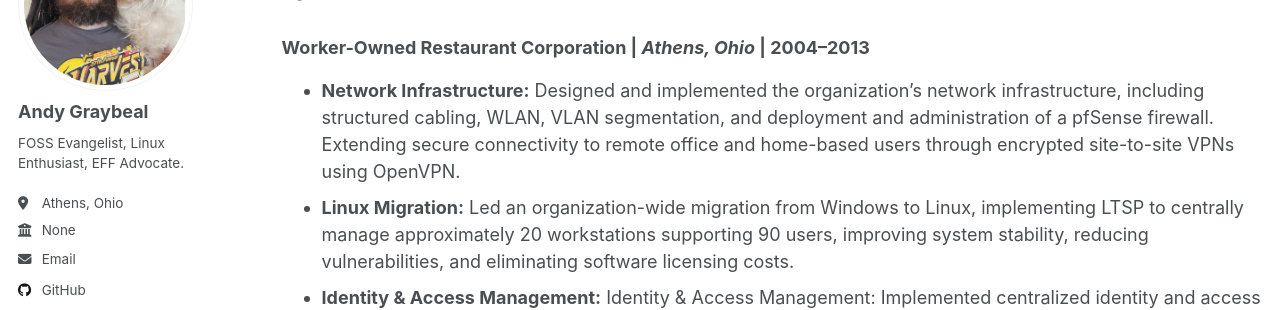
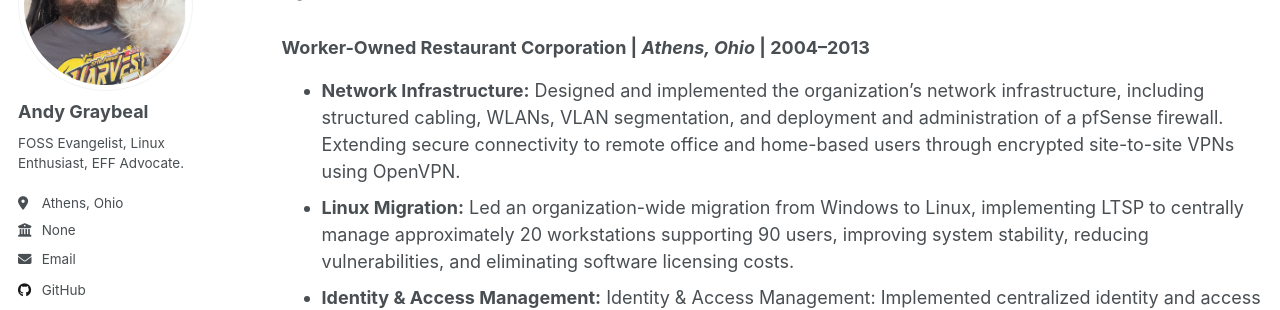
Before and after one commit to andy-graybeal/andy-graybeal.github.io, a Jekyll site: the page built from _pages/resume.md, in a window 1280 px wide and 900 px high, scrolled down 312 px. Shown: the part 180-490 px from the top of the window. Built offline with Jekyll 4.4.1, drawn with Linux system fonts in a browser that asks for light colours; a script that is not in the unit is left out.

Commit message:
Fix typo in resume.md for WLANs
Corrected formatting of WLAN to WLANs in the network infrastructure section.

```diff
--- a/_pages/resume.md
+++ b/_pages/resume.md
@@ -21,7 +21,7 @@ I have 20+ years of experience supporting information technology infrastructure
 
 ## Systems & Network Administrator / IT Coordinator
 ### Worker-Owned Restaurant Corporation \| *Athens, Ohio* \| 2004–2013
-  * **Network Infrastructure:** Designed and implemented the organization's network infrastructure, including structured cabling, WLAN, VLAN segmentation, and deployment and administration of a pfSense firewall. Extending secure connectivity to remote office and home-based users through encrypted site-to-site VPNs using OpenVPN.
+  * **Network Infrastructure:** Designed and implemented the organization's network infrastructure, including structured cabling, WLANs, VLAN segmentation, and deployment and administration of a pfSense firewall. Extending secure connectivity to remote office and home-based users through encrypted site-to-site VPNs using OpenVPN.
   * **Linux Migration:** Led an organization-wide migration from Windows to Linux, implementing LTSP to centrally manage approximately 20 workstations supporting 90 users, improving system stability, reducing vulnerabilities, and eliminating software licensing costs.
   * **Identity & Access Management:** Identity & Access Management: Implemented centralized identity and access management (IAM) using Zentyal (OpenLDAP, Samba, and Kerberos), enabling Single Sign-On (SSO) across multiple applications and integration with Google Workspace using OAuth.
   * **Virtualized Infrastructure:** Deployed and administered an on-premises KVM/libvirt virtualized server environment hosting core business and development services, replacing standalone physical systems with centralized open-source infrastructure.
```
